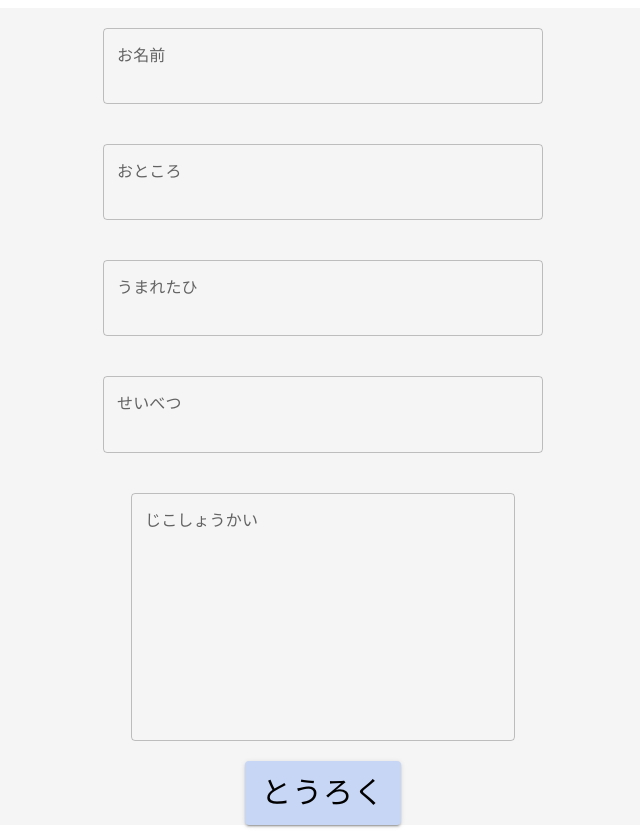
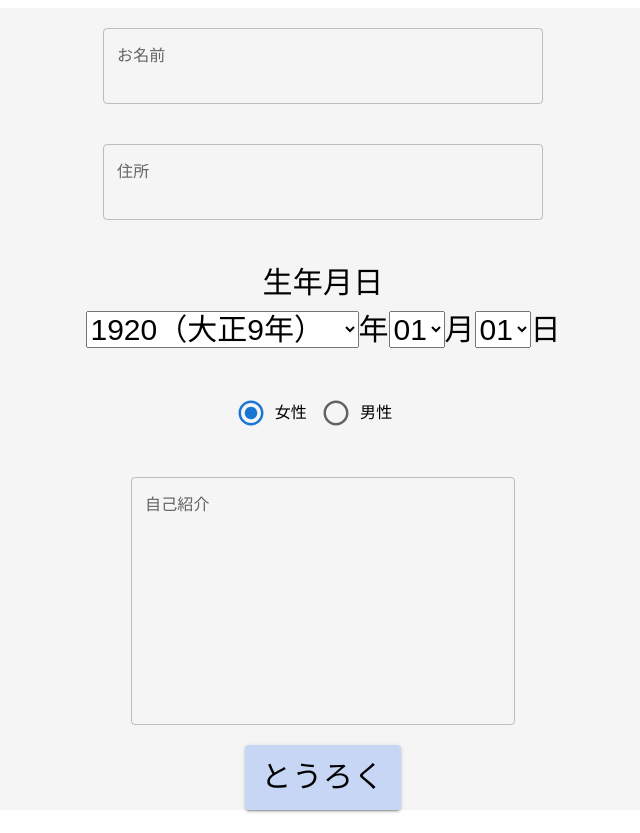
Before and after one commit to NakagawaYuto/gabaithon, a React (Create React App) app in the folder front/: page /login-g in a window 1280 px wide. Shown: the whole page, without its empty margins (317-957 px from the left). Built offline with nearby package versions, Linux system fonts and the light colour scheme; the HTML template or start-up script is replaced by a standard one.

Commit message:
じじばばログインのバリデーションが完成

```diff
--- a/front/src/App.jsx
+++ b/front/src/App.jsx
@@ -34,11 +34,12 @@ function App() {
         <Route path="/" element={<IndexPage/>} />
         <Route
           path="/login-p/"
-          element={
-            <HogosyaLogin showFlashAlert={showFlashAlert}/>
-          }
+          element={<HogosyaLogin showFlashAlert={showFlashAlert}/>}
         />
-        <Route path="/login-g" element={<JijiBabaLogin/>} />
+        <Route
+          path="/login-g"
+          element={<JijiBabaLogin showFlashAlert={showFlashAlert}/>}
+        />
         <Route path="home-p" element={<HogosyaHome />} />
         <Route path="home-g" element={<JijiBabaHome />} />
         <Route path="/chat/:id" element={<ChatPage />} />
--- a/front/src/Pages/JijiBabaLogin.jsx
+++ b/front/src/Pages/JijiBabaLogin.jsx
@@ -6,10 +6,16 @@ import {
   Grid,
   TextField,
   Button,
+  Typography,
+  RadioGroup,
+  Radio,
+  FormControlLabel,
+  FormControl,
 } from '@mui/material';
 
+import BirthDate from '../components/SelectBirthday';
 
-const Login = () => {
+const Login = ({showFlashAlert}) => {
   const baseURL = "http://localhost:3000/elderly_people/"
   const navigate = useNavigate();
   const gridWidth = '80%';
@@ -18,11 +24,28 @@ const Login = () => {
 
   const [name, setName] = React.useState('');
   const [address, setAddress] = React.useState('');
-  const [date_of_birth, setDate_of_birth] = React.useState('');
-  const [gender, setGender] = React.useState('');
+  const [date_of_birth, setDate_of_birth] = React.useState('1920-01-01');
+  const [gender, setGender] = React.useState('female');
   const [self_introduction, setSelf_introduction] = React.useState('');
 
+  const chekcValidate = () => {
+    const cn = name !== '';
+    const ca = address !== '';
+    const cd = date_of_birth !== '';
+    const cg = gender !== '';
+    const cs = self_introduction !== '';
+    const all = cn&&ca&&cd&&cg&&cs;
+    console.log(date_of_birth);
+    console.log(gender);
+    console.log(name);
+    console.log(address);
+    console.log(self_introduction);
+    console.log(all);
+    return all;
+  }
+
   const DataRegistration = async() =>{
+    if (chekcValidate()===true) {
       await axios.post(baseURL, {
         elderly_people: {
           name: String(name),
@@ -32,7 +55,14 @@ const Login = () => {
           self_introduction: String(self_introduction),
         }
       })
-    navigate('/home-g')
+      .then(()=> {
+        navigate('/home-g');
+        showFlashAlert('success', 'ろぐいん成功！');
+      })
+    }
+    else {
+      showFlashAlert('error', '入力不足です');
+    }
   }
 
   return (
@@ -74,7 +104,7 @@ const Login = () => {
         >
           <TextField
             id="outlined-basic-size-normal"
-            label="おところ"
+            label="住所"
             variant="outlined"
             InputProps={{
               style: {
@@ -92,17 +122,15 @@ const Login = () => {
             margin: gridMargin,
           }}
         >
-          <TextField
-            id="outlined-basic-size-normal"
-            label="うまれたひ"
-            variant="outlined"
-            InputProps={{
-              style: {
+          <Typography
+            component="p"
+            style = {{
               fontSize: fontSize,
-              },
             }}
-            onChange={(e)=>{setDate_of_birth(e.target.value)}}
-          />
+          >
+            生年月日
+          </Typography>
+          <BirthDate setBirth={setDate_of_birth}></BirthDate>
         </Grid>
         {/* 性別 */}
         <Grid
@@ -112,17 +140,47 @@ const Login = () => {
             margin: gridMargin,
           }}
         >
-          <TextField
-            id="outlined-basic-size-normal"
-            label="せいべつ"
-            variant="outlined"
-            InputProps={{
-              style: {
+          <FormControl>
+          {/* <Typography
+            component="p"
+            style = {{
+              fontSize: fontSize,
+            }}
+          >
+            性別
+          </Typography> */}
+            <RadioGroup
+              row
+              aria-labelledby="demo-row-radio-buttons-group-label"
+              name="row-radio-buttons-group"
+              defaultValue="female"
+              onChange={(e) => setGender(e.target.value)}
+              style = {{
+                fontSize: fontSize,
+              }}
+            >
+              <FormControlLabel
+                value="female"
+                control={<Radio />}
+                label="女性"
+                sx={{
+                  '& .MuiSvgIcon-root': {
                     fontSize: fontSize,
                   },
                 }}
-            onChange={(e)=>{setGender(e.target.value)}}
               />
+              <FormControlLabel
+                value="male"
+                control={<Radio />}
+                label="男性"
+                sx={{
+                  '& .MuiSvgIcon-root': {
+                    fontSize: fontSize,
+                  },
+                }}
+              />
+            </RadioGroup>
+          </FormControl>
         </Grid>
         {/* 自己紹介 */}
         <Grid
@@ -134,9 +192,8 @@ const Login = () => {
         >
           <TextField
             id="outlined-multiline-static"
-            label="じこしょうかい"
+            label="自己紹介"
             multiline
-            maxRows={10}
             rows={5}
             InputProps={{
               style: {
--- a/front/src/components/FlashAlert.jsx
+++ b/front/src/components/FlashAlert.jsx
@@ -41,7 +41,8 @@ const FlashAlert = ({
           left: '50%',
           transform: 'translate(-50%, -' + topPosition + ')',
           margin: '0px',
-          width: '80%'
+          width: '80%',
+          zIndex: 999,
         }}
       >
         {message}
--- /dev/null
+++ b/front/src/components/SelectBirthday.jsx
@@ -0,0 +1,106 @@
+import React, { useRef, useState, useEffect } from "react";
+
+const BirthDate = ({setBirth}) => {
+  const birthYearRef = useRef(null);
+  const birthMonthRef = useRef(null);
+  const birthDayRef = useRef(null);
+
+  const [birthYear, setBirthYear] = useState();
+  const [birthMonth, setBirthMonth] = useState();
+  const [birthDay, setBirthDay] = useState();
+
+  const setYear = () => {
+    for (let i = 1920; i <= new Date().getFullYear(); i++) {
+      const option = document.createElement('option');
+      const date = new Date(Date.UTC(i));
+      const jc = new Intl.DateTimeFormat('ja-JP-u-ca-japanese', {year: 'numeric'}).format(date);
+      option.value = `${i}（${jc}）`;
+      option.text = `${i}（${jc}）`;
+      birthYearRef.current.appendChild(option);
+    }
+  }
+
+  const setMonth = () => {
+    for (let i = 1; i <= 12; i++) {
+      const option = document.createElement('option');
+      const month =  i<10 ? '0' + String(i): String(i);
+      option.value = month;
+      option.text = month;
+      birthMonthRef.current.appendChild(option);
+    }
+  }
+
+  const setDay = () => {
+    for (let i = 1; i <= 31; i++) {
+      const option = document.createElement('option');
+      const day = i<10 ? '0' + String(i): String(i);
+      option.value = day;
+      option.text = day;
+      birthDayRef.current.appendChild(option);
+    }
+  }
+
+  const selectBirthYear = (e) => {
+    setBirthYear(e.target.value);
+    setBirth(
+      String(e.target.value) + '-' +
+      String(birthMonth) + '-' +
+      String(birthDay) + '-'
+    );
+  }
+
+  const selectBirthMonth = (e) => {
+    setBirthMonth(e.target.value);
+    setBirth(
+      String(birthYear) + '-' +
+      String(e.target.value) + '-' +
+      String(birthDay) + '-'
+    );
+  }
+
+  const selectBirthDay = (e) => {
+    setBirthDay(e.target.value);
+    setBirth(
+      String(birthYear) + '-' +
+      String(birthMonth) + '-' +
+      String(e.target.value) + '-'
+    );
+  }
+
+  useEffect(() => {
+    setYear();
+    setMonth();
+    setDay();
+  }, []);
+
+  return (
+    <div>
+      <label style={{fontSize: '30px'}}>
+        <select
+          ref={birthYearRef}
+          value={birthYear}
+          onChange={selectBirthYear}
+          style={{fontSize: '30px'}}
+        ></select>年
+      </label>
+      <label style={{fontSize: '30px'}}>
+        <select
+          ref={birthMonthRef}
+          value={birthMonth}
+          onChange={selectBirthMonth}
+          style={{fontSize: '30px'}}
+        ></select>月
+      </label>
+      <label style={{fontSize: '30px'}}>
+        <select
+          ref={birthDayRef}
+          value={birthDay}
+          onChange={selectBirthDay}
+          style={{fontSize: '30px'}}
+        ></select>日
+      </label>
+    </div>
+  )
+}
+
+export default BirthDate;
```
Lines whose indentation alone changed are shown as unchanged.
